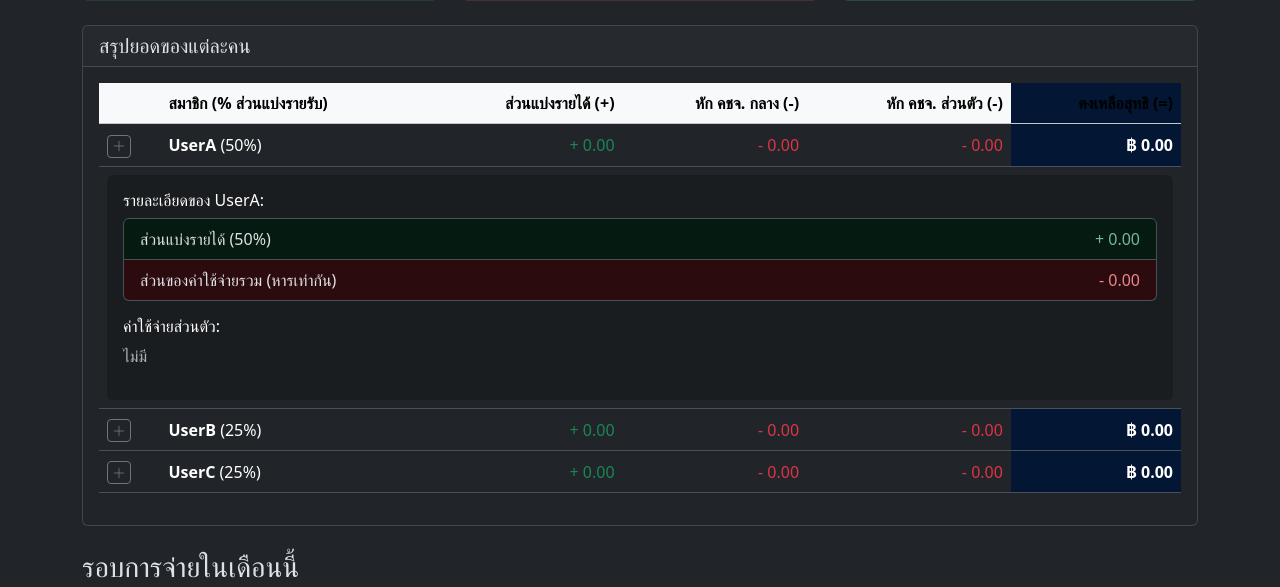
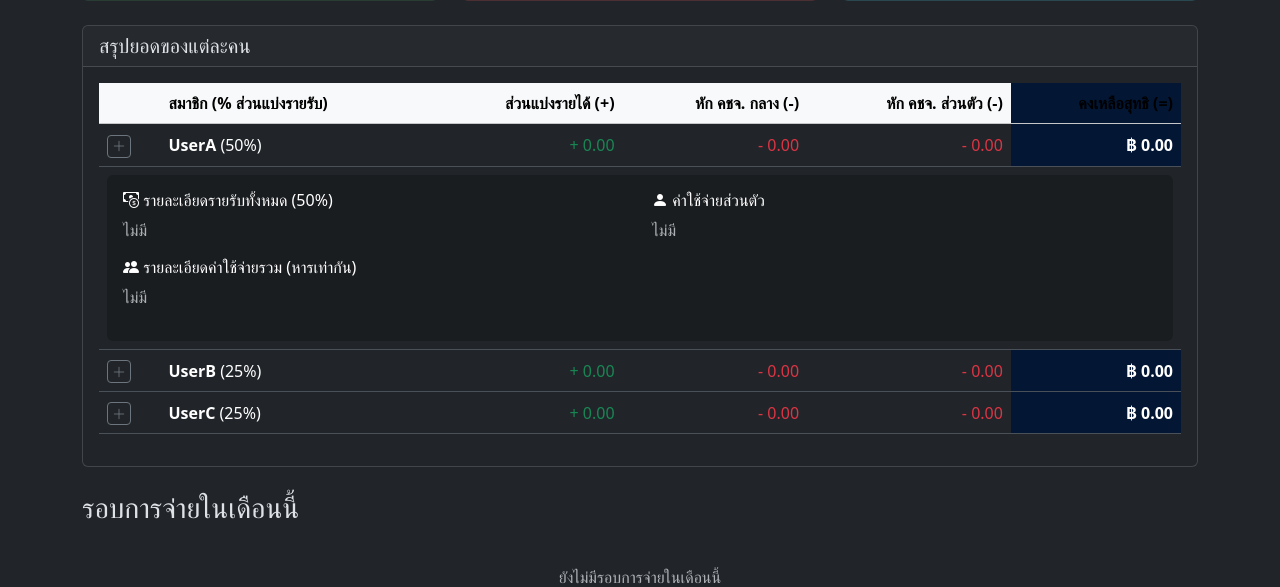
Before and after one commit to tyrerete/team-finance-app-th, a Flask app: page /view in a window 1280 px wide, after a click that opens the changed part. Shown: the part 425-1012 px from the top of the page. Run offline with Flask 3, Linux system fonts and the light colour scheme; data comes from the database, SQL or seed files in the repository; some libraries are stand-ins or nearby versions.

Commit message:
Add files via upload

```diff
--- a/team-finance-app/templates/index.html
+++ b/team-finance-app/templates/index.html
@@ -114,13 +114,37 @@
                         <tr class="collapse" id="collapse-{{ member.name|replace(' ', '-') }}">
                             <td colspan="6">
                                 <div class="p-3 bg-dark-subtle rounded">
-                                    <h6>รายละเอียดของ {{ member.name }}:</h6>
-                                    <ul class="list-group">
-                                        <li class="list-group-item d-flex justify-content-between bg-success-subtle"><span>ส่วนแบ่งรายได้ ({{ member.share_percentage }}%)</span><span class="text-success-emphasis">+ {{ "{:,.2f}".format(member.income_share) }}</span></li>
-                                        <li class="list-group-item d-flex justify-content-between bg-danger-subtle"><span>ส่วนของค่าใช้จ่ายรวม (หารเท่ากัน)</span><span class="text-danger-emphasis">- {{ "{:,.2f}".format(member.shared_expense_share) }}</span></li>
-                                    </ul>
-                                    <h6 class="mt-3">ค่าใช้จ่ายส่วนตัว:</h6>
-                                    {% if member.individual_expenses_list %}<ul class="list-group">{% for exp in member.individual_expenses_list %}<li class="list-group-item d-flex justify-content-between"><span>{{ exp.item }}</span><span class="text-danger">- {{ "{:,.2f}".format(exp.amount) }}</span></li>{% endfor %}</ul>{% else %}<p class="text-muted">ไม่มี</p>{% endif %}
+                                    <div class="row">
+                                        <div class="col-md-6">
+                                            <h6><i class="bi bi-cash-coin"></i> รายละเอียดรายรับทั้งหมด ({{ member.share_percentage }}%)</h6>
+                                            {% if all_income_records %}
+                                            <ul class="list-group">
+                                                {% for item in all_income_records %}
+                                                <li class="list-group-item d-flex justify-content-between">
+                                                    <span>{{ item.source }}</span>
+                                                    <span class="text-success-emphasis">+ {{ "{:,.2f}".format(item.amount * (member.share_percentage / 100)) }}</span>
+                                                </li>
+                                                {% endfor %}
+                                            </ul>
+                                            {% else %}<p class="text-muted">ไม่มี</p>{% endif %}
+
+                                            <h6 class="mt-3"><i class="bi bi-people-fill"></i> รายละเอียดค่าใช้จ่ายรวม (หารเท่ากัน)</h6>
+                                            {% if all_shared_expense_records %}
+                                            <ul class="list-group">
+                                                {% for item in all_shared_expense_records %}
+                                                <li class="list-group-item d-flex justify-content-between">
+                                                    <span>{{ item.item }}</span>
+                                                    <span class="text-danger-emphasis">- {{ "{:,.2f}".format(item.amount / summary.member_count) }}</span>
+                                                </li>
+                                                {% endfor %}
+                                            </ul>
+                                            {% else %}<p class="text-muted">ไม่มี</p>{% endif %}
+                                        </div>
+                                        <div class="col-md-6">
+                                            <h6><i class="bi bi-person-fill"></i> ค่าใช้จ่ายส่วนตัว</h6>
+                                            {% if member.individual_expenses_list %}<ul class="list-group">{% for exp in member.individual_expenses_list %}<li class="list-group-item d-flex justify-content-between"><span>{{ exp.item }}</span><span class="text-danger">- {{ "{:,.2f}".format(exp.amount) }}</span></li>{% endfor %}</ul>{% else %}<p class="text-muted">ไม่มี</p>{% endif %}
+                                        </div>
+                                    </div>
                                 </div>
                             </td>
                         </tr>
```
